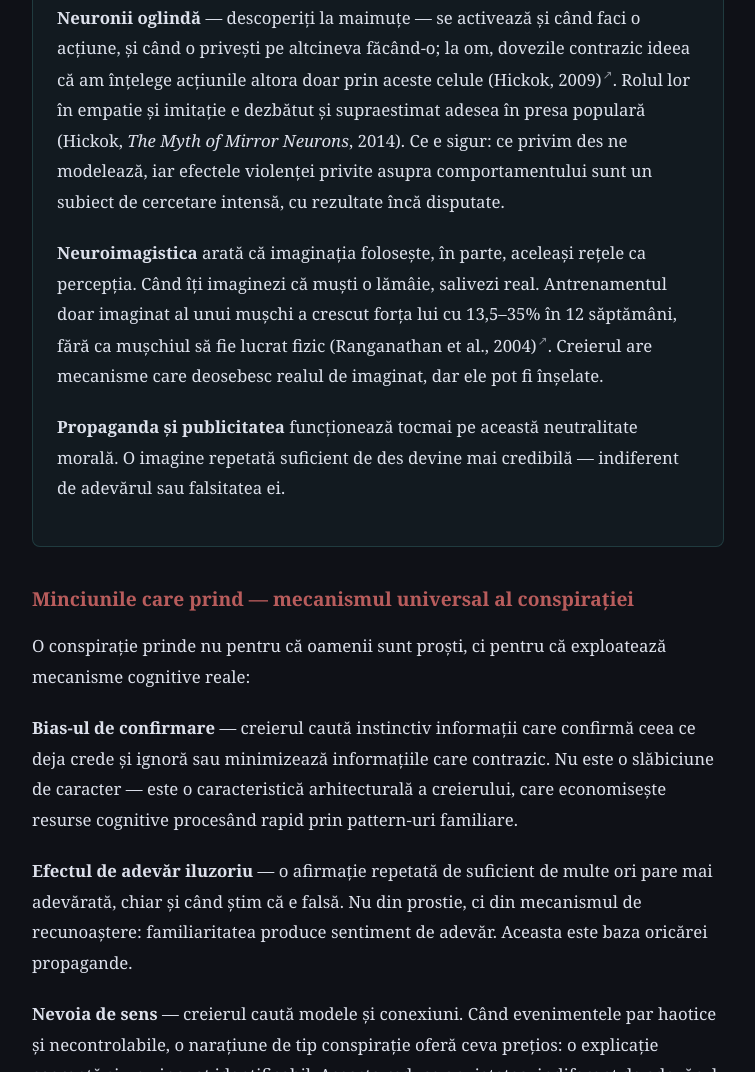
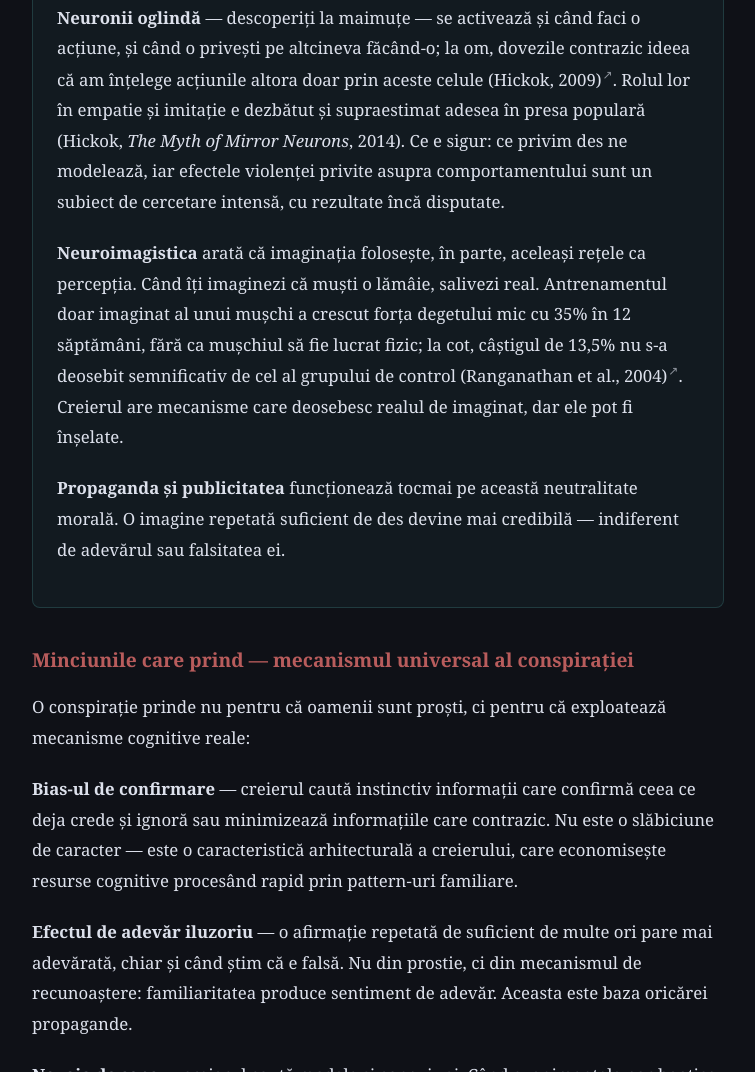
Before and after one commit to norgedan/corpus, a plain HTML site: page 03-binele-raul-mintea-omului-ro.html in a window 1280 px wide. Shown: the part 9527-10599 px from the top of the page, without its empty margins (262-1017 px from the left). Drawn offline with Linux system fonts and the light colour scheme; a script that the page names is missing.

Commit message:
pas171: [continut] antrenamentul imaginat: nuanta din textul integral

```diff
--- a/03-binele-raul-mintea-omului-ro.html
+++ b/03-binele-raul-mintea-omului-ro.html
@@ -277,7 +277,7 @@ p a:not([class]),li a:not([class]){color:inherit;text-decoration:underline;text-
   <div class="science-box">
     <p class="label">Neutralitatea morală a creierului — dovezi</p>
     <p><span data-afirmatie="neuroni-oglinda"><strong>Neuronii oglindă</strong> — descoperiți la maimuțe — se activează și când faci o acțiune, și când o privești pe altcineva făcând-o; la om, dovezile contrazic ideea că am înțelege acțiunile altora doar prin aceste celule (Hickok, 2009)</span><a class="nd-dov" href="https://norgedan.github.io/dovezi.html#neuroni-oglinda" title="Dovada · Beviset">↗</a>. Rolul lor în empatie și imitație e dezbătut și supraestimat adesea în presa populară (Hickok, <em>The Myth of Mirror Neurons</em>, 2014). Ce e sigur: ce privim des ne modelează, iar efectele violenței privite asupra comportamentului sunt un subiect de cercetare intensă, cu rezultate încă disputate.</p>
-    <p style="margin-top:.8rem"><strong>Neuroimagistica</strong> arată că imaginația folosește, în parte, aceleași rețele ca percepția. Când îți imaginezi că muști o lămâie, salivezi real. <span data-afirmatie="antrenament-mental">Antrenamentul doar imaginat al unui mușchi a crescut forța lui cu 13,5–35% în 12 săptămâni, fără ca mușchiul să fie lucrat fizic (Ranganathan et al., 2004)</span><a class="nd-dov" href="https://norgedan.github.io/dovezi.html#antrenament-mental" title="Dovada · Beviset">↗</a>. Creierul are mecanisme care deosebesc realul de imaginat, dar ele pot fi înșelate.</p>
+    <p style="margin-top:.8rem"><strong>Neuroimagistica</strong> arată că imaginația folosește, în parte, aceleași rețele ca percepția. Când îți imaginezi că muști o lămâie, salivezi real. <span data-afirmatie="antrenament-mental">Antrenamentul doar imaginat al unui mușchi a crescut forța degetului mic cu 35% în 12 săptămâni, fără ca mușchiul să fie lucrat fizic; la cot, câștigul de 13,5% nu s-a deosebit semnificativ de cel al grupului de control (Ranganathan et al., 2004)</span><a class="nd-dov" href="https://norgedan.github.io/dovezi.html#antrenament-mental" title="Dovada · Beviset">↗</a>. Creierul are mecanisme care deosebesc realul de imaginat, dar ele pot fi înșelate.</p>
     <p style="margin-top:.8rem"><strong>Propaganda și publicitatea</strong> funcționează tocmai pe această neutralitate morală. O imagine repetată suficient de des devine mai credibilă — indiferent de adevărul sau falsitatea ei.</p>
   </div>
 
```
Also changed, not shown: 03-det-gode-det-onde-no.html (+1 -1 lines).
